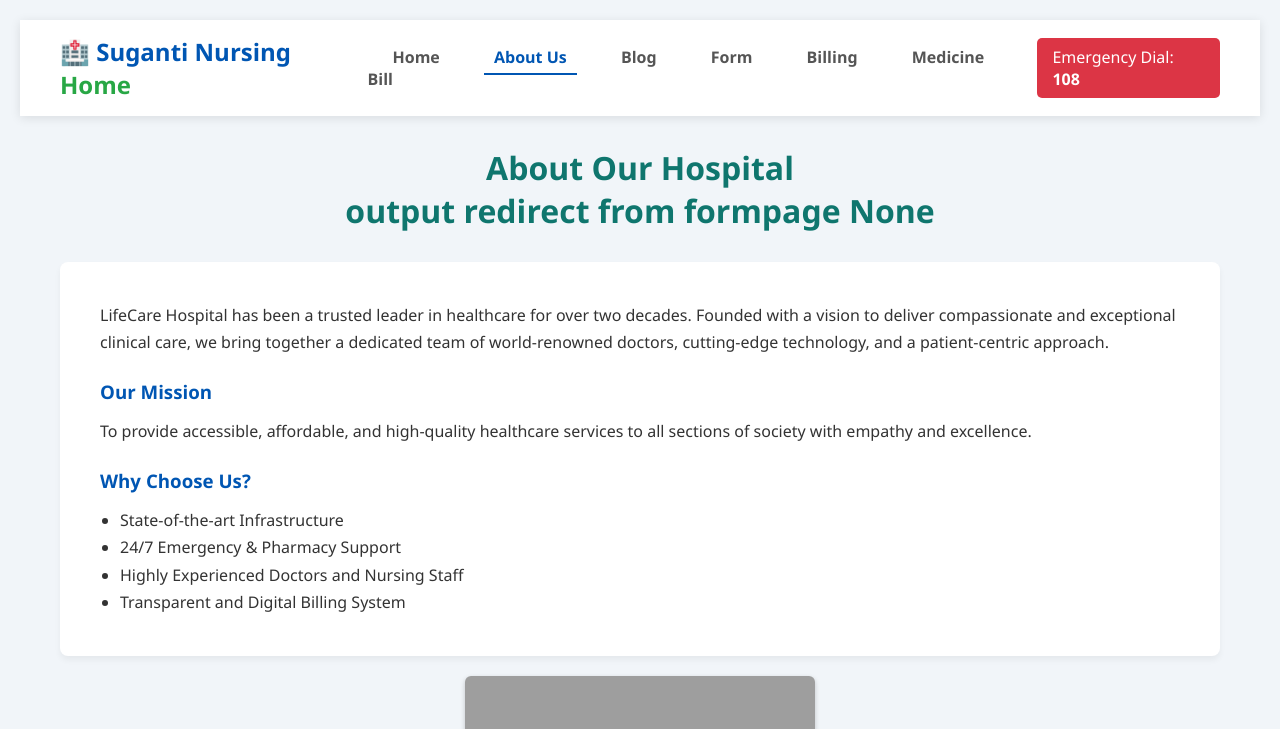
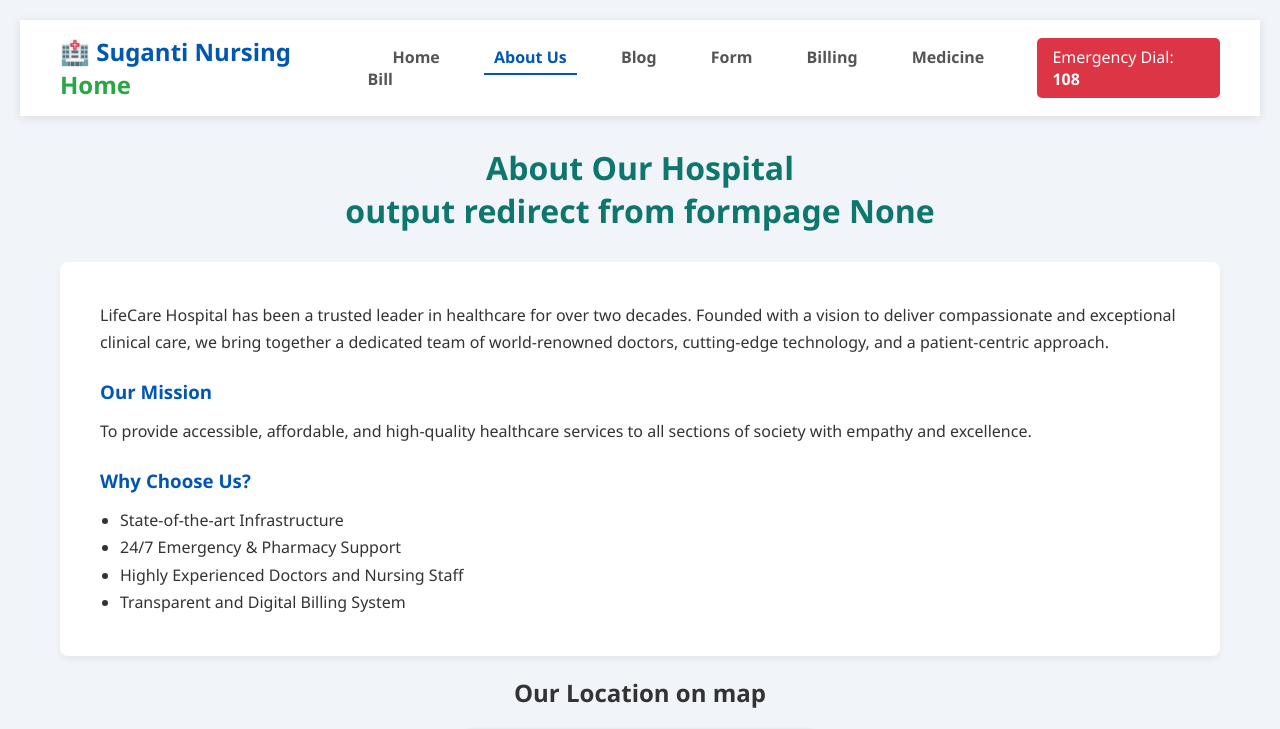
Before and after one commit to Kunal-StArK/Suganti-Nursing-Home-web, a Django app: page /about/ in a window 1280 px wide. Shown: the top 729 px of the page. Run offline with Django 5.2, Linux system fonts and the light colour scheme; a map, chart or similar area stays blank; grey boxes are pictures that could not be loaded.

Commit message:
change in footer map

```diff
--- a/static/css/style.css
+++ b/static/css/style.css
@@ -276,3 +276,10 @@ marquee{
 .footer-map{
     margin-top: 20px;
 }
+
+.loc{
+    margin-top: 20px;
+    display: flex;
+    justify-content: center;
+    align-items: center;
+}
--- a/templates/about.html
+++ b/templates/about.html
@@ -20,6 +20,9 @@
                     <li>Transparent and Digital Billing System</li>
                 </ul>
             </div>
+            <div class="loc">
+                <h2> Our Location on map </h2>
+            </div>
             <div class="footer-map">
                     <iframe src="https://www.google.com/maps/embed?pb=!1m18!1m12!1m3!1d57423.914982209906!2d84.47121620178224!3d25.90254518912189!2m3!1f0!2f0!3f0!3m2!1i1024!2i768!4f13.1!3m3!1m2!1s0x39929300611fdefb%3A0xe955421f84cd47b7!2sSuganti%20Nursing%20Home!5e0!3m2!1sen!2sin!4v1782373012200!5m2!1sen!2sin"
                     width="100%"
```
